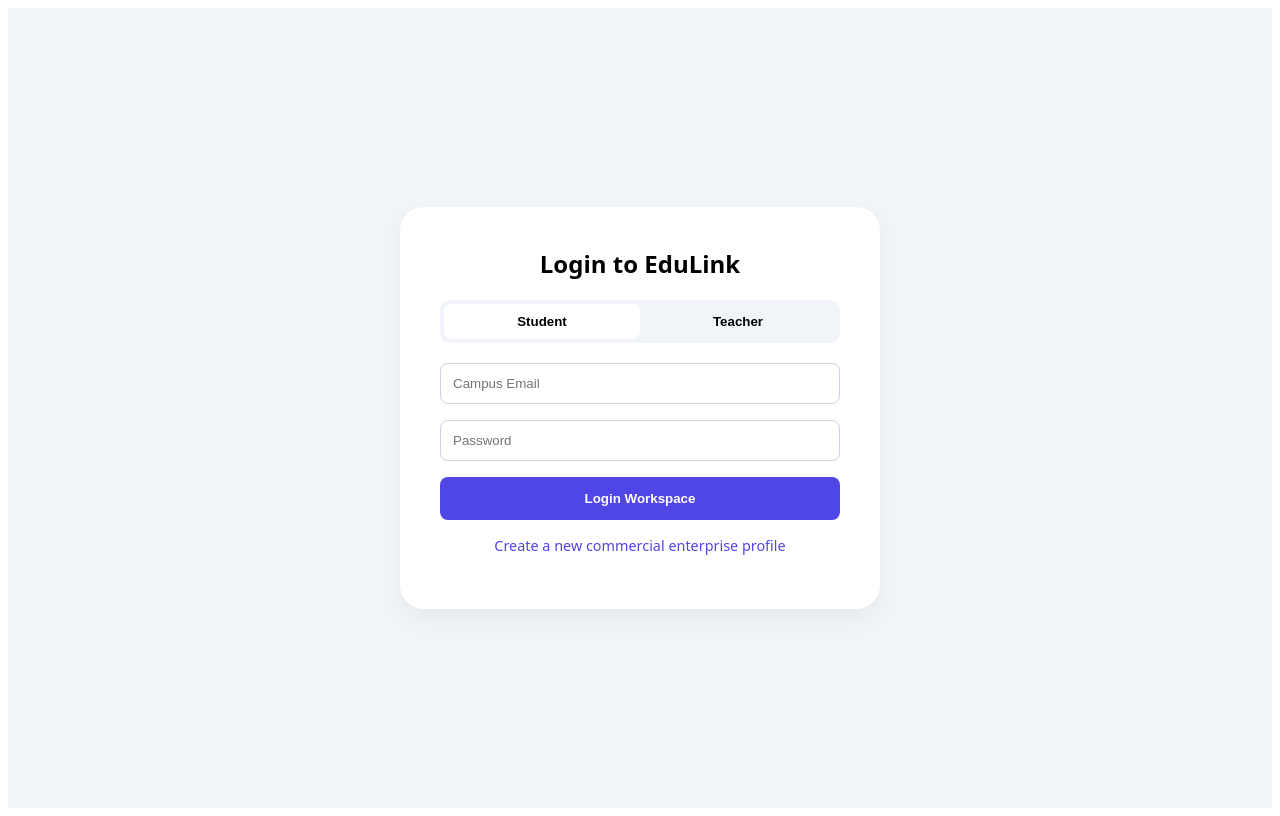
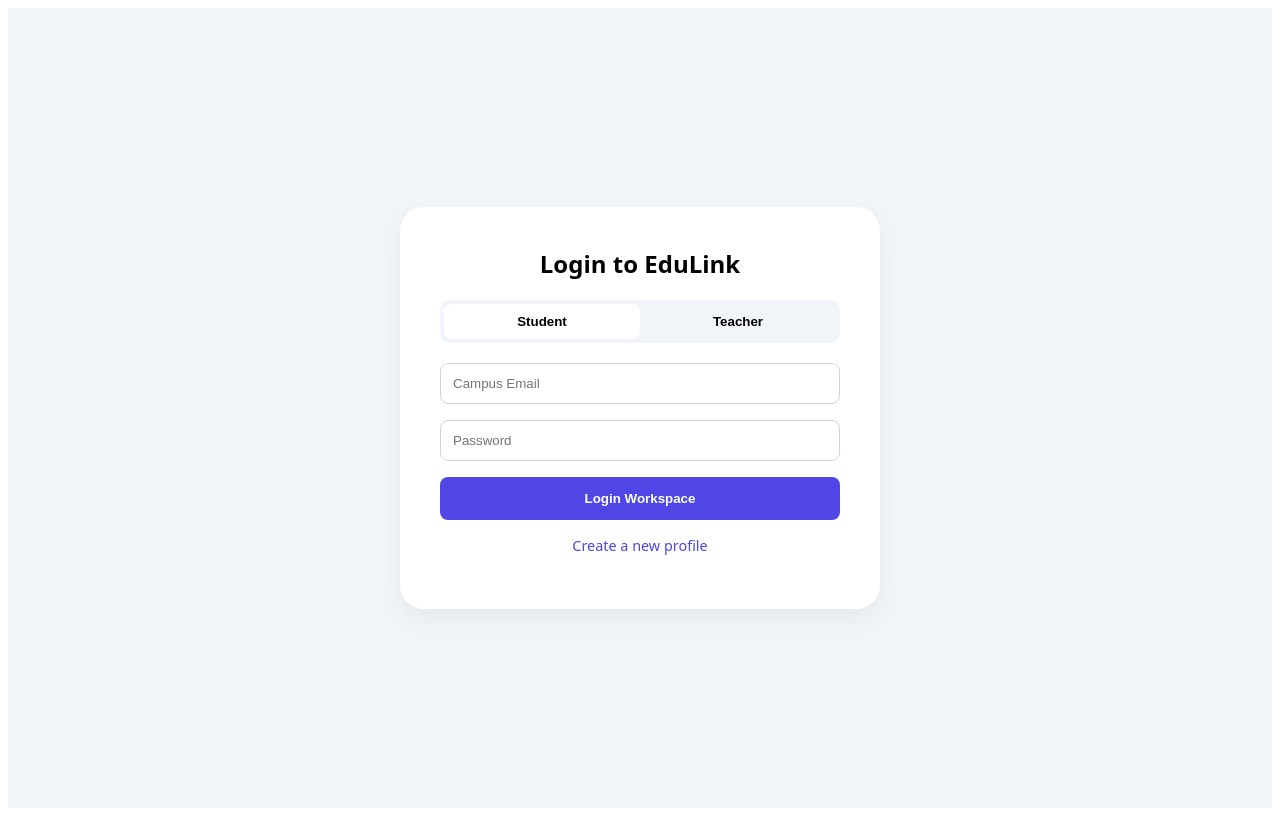
Before and after one commit to Khushnoor-Kaur/Edulink, a React (Vite) app in the folder frontend/: page / in a window 1280 px wide. Built offline with nearby package versions, Linux system fonts and the light colour scheme.

Commit message:
fix: safeguard resources length layout rendering node

```diff
--- a/frontend/src/App.jsx
+++ b/frontend/src/App.jsx
@@ -176,7 +176,7 @@
             </button>
           </form>
           <p onClick={() => setIsSignup(!isSignup)} style={{ textAlign: 'center', color: '#4f46e5', cursor: 'pointer', marginTop: '16px', fontSize: '0.9rem' }}>
-            {isSignup ? "Already have an account? Login" : "Create a new commercial enterprise profile"}
+            {isSignup ? "Already have an account? Login" : "Create a new profile"}
           </p>
         </div>
       </div>
@@ -229,8 +229,8 @@
           <div style={{ backgroundColor: '#fff', padding: '24px', borderRadius: '16px', border: '1px solid #e2e8f0', flex: 1 }}>
             <h4 style={{ margin: '0 0 16px 0' }}>📂 Class Syllabus Documents</h4>
             <div style={{ display: 'flex', flexDirection: 'column', gap: '12px' }}>
-              {resources.length > 0 ? resources.map(res => (
-                <div key={res.id} onClick={() => openDocumentHub(res)} style={{ padding: '14px', borderRadius: '10px', border: selectedRes?.id === res.id ? '2px solid #4f46e5' : '1px solid #e2e8f0', backgroundColor: selectedRes?.id === res.id ? '#f5f3ff' : '#fff', cursor: 'pointer' }}>
+            {resources && resources.length > 0 ? resources.map(res => (
+              <div key={res.id} onClick={() => openDocumentHub(res)} style={{ padding: '14px', borderRadius: '10px', border: selectedRes?.id === res.id ? '2px solid #4f46e5' : '1px solid #e2e8f0', backgroundColor: selectedRes?.id === res.id ? '#f5f3ff' : '#fff', cursor: 'pointer' }}>
                   <div style={{ fontWeight: 'bold', fontSize: '0.95rem' }}>{res.title}</div>
                   <div style={{ fontSize: '0.75rem', color: '#64748b', marginTop: '4px' }}>Version v{res.version || 1} • {res.subject}</div>
                 </div>
@@ -347,7 +347,8 @@
               <p style={{ color: '#64748b', fontSize: '0.9rem', margin: '0 0 24px 0' }}>Request missing notes from peers or fulfill open requests to earn bounty points toward certification badges.</p>
 
               <div style={{ display: 'flex', flexDirection: 'column', gap: '16px' }}>
-              {bounties && bounties.length > 0 ? bounties.map(b => (                  <div key={b.id} style={{ padding: '20px', border: '1px solid #e2e8f0', borderRadius: '12px', display: 'flex', justifyContent: 'space-between', alignItems: 'center' }}>
+              {bounties && bounties.length > 0 ? bounties.map(b => (
+                     <div key={b.id} style={{ padding: '20px', border: '1px solid #e2e8f0', borderRadius: '12px', display: 'flex', justifyContent: 'space-between', alignItems: 'center' }}>
                     <div>
                       <h4 style={{ margin: '0 0 4px 0' }}>{b.topic_title}</h4>
                       <span style={{ fontSize: '0.75rem', color: '#64748b' }}>Status: <strong>{b.status.toUpperCase()}</strong> • Requested By: {b.profiles?.email || 'System'}</span>
```
